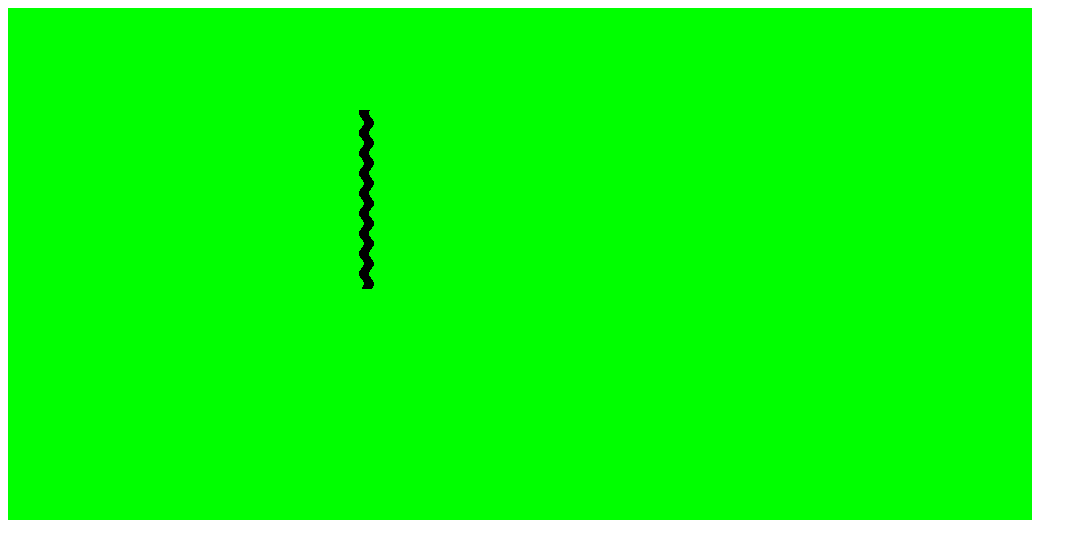
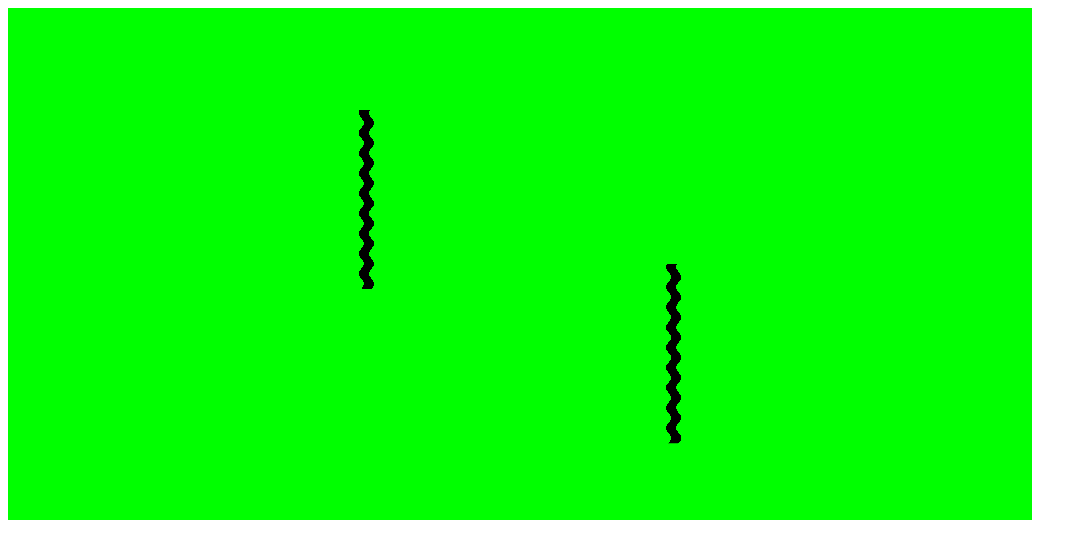
Before and after one commit to baranusta/Trake, a plain HTML site: page trake.html in a window 1280 px wide. Shown: the whole page, without its empty margins (0-1087 px from the left). Drawn offline with Linux system fonts and the light colour scheme.

Commit message:
Implements Collision detection.

```diff
--- /dev/null
+++ b/physics.js
@@ -0,0 +1,41 @@
+class Physics {
+    static parameterCheck(outer, inner) {
+        if (outer instanceof Box && outer instanceof Box)
+            return true;
+        return false;
+    }
+
+    static isCompletelyInside(outer, inner) {
+        if(this.parameterCheck(outer, inner)){
+            if(outer.xMin< inner.xMin && outer.xMax > inner.xMax
+                && outer.yMin< inner.yMin && outer.yMax > inner.yMax)
+                return true;
+            return false;
+        }
+        return false;
+    }
+
+    static isCompletelyOutside(outer, inner) {
+        if(this.parameterCheck(outer, inner)){
+            if(outer.xMin> inner.xMax || outer.xMax < inner.xMin
+                || outer.yMin> inner.yMax || outer.yMax < inner.yMin)
+                return true;
+            return false;
+        }
+        return false;
+    }
+
+    static isColliding(outer, inner) {
+        return !this.isCompletelyOutside(outer, inner);
+    }
+
+};
+
+class Box {
+    constructor(center, size) {
+        this.xMin = center[0] - size[0]/2.0;
+        this.yMin = center[1] - size[1]/2.0;
+        this.xMax = center[0] + size[0]/2.0;
+        this.yMax = center[1] + size[1]/2.0;
+    }
+}
--- a/rectangle.js
+++ b/rectangle.js
@@ -1,12 +1,10 @@
 class Rectangle {
 
-    constructor(center, program) {
+    constructor(program) {
         this.program = program;
 
         this.vao = gl.createBuffer();
         gl.bindBuffer(gl.ARRAY_BUFFER, this.vao);
-
-        this.displacement = center;
 
         let vertices = [
             vec2(0.5 / 2, 0.5),
@@ -40,10 +38,8 @@ class Rectangle {
 
         gl.uniform2f(this.program.viewSize, viewSize[0], viewSize[1]);
 
-        let temp_displacement = add(displacement, this.displacement);
-
         {
-            let end = vec2(temp_displacement[0], temp_displacement[1]);
+            let end = vec2(displacement[0], displacement[1]);
             let offset = frame;
             let constant = 1 / 2.0;
             if (!isPositiveDir(direction)) {
@@ -64,8 +60,8 @@ class Rectangle {
         }
 
         gl.uniform2f(this.program.displacement,
-            temp_displacement[0],
-            temp_displacement[1]
+            displacement[0],
+            displacement[1]
         );
 
         gl.bindBuffer(gl.ARRAY_BUFFER, this.vao);
--- a/snake.js
+++ b/snake.js
@@ -32,7 +32,7 @@ class Snake {
                 center[1] += length / 2.0;
                 break;
         }
-        this.parts = [new SnakePart("0", center, 0.02, length, direction, this.program)];
+        this.parts = [new SnakePart("0", center, [0.02, length], direction, this.program)];
         this.i_head = 0;
         this.i_tail = 0;
     }
@@ -43,43 +43,26 @@ class Snake {
         });
     }
 
-    updatePart(index, func){
-        if(isHorizontal(this.parts[index].direction))
-        {
-            let speed = this.speed * viewSize[1]/viewSize[0]
-            this.parts[index].move(speed);
-            func(speed);
-        }
-        else
-        {
-            this.parts[index].move(this.speed);
-            func(this.speed);
-        }
+    getCollider(){
+        return new Box(this.parts[this.i_head].displacement, [0.02,this.parts[this.i_head].length]);
+    }
+
+    eachCollisionBox(func){
+        this.parts.forEach(function (part) {
+            if(!func(part.collisionBox))
+            {
+                return;
+            }
+        });
+    }
+
+    isFirstPartsCollisionBox(collisionBox){
+        return collisionBox === this.parts[this.i_head].collisionBox
     }
 
     update() {
-        if(isHorizontal(this.parts[this.i_head].direction))
-        {
-            let speed = this.speed * viewSize[1]/viewSize[0]
-            this.parts[this.i_head].move(speed);
-            this.parts[this.i_head].grow(speed);
-        }
-        else
-        {
-            this.parts[this.i_head].move(this.speed);
-            this.parts[this.i_head].grow(this.speed);
-        }
-        if(isHorizontal(this.parts[this.i_tail].direction))
-        {
-            let speed = this.speed * viewSize[1]/viewSize[0]
-            this.parts[this.i_tail].move(speed);
-            this.parts[this.i_tail].shrink(speed);
-        }
-        else
-        {
-            this.parts[this.i_tail].move(this.speed);
-            this.parts[this.i_tail].shrink(this.speed);
-        }
+        this.parts[this.i_head].move(this.speed, 1);
+        this.parts[this.i_tail].move(this.speed, -1);
         if (this.parts[this.i_tail].length <= 0) {
             this.parts.splice(this.i_tail, 1);
             this.i_head--;
@@ -94,10 +77,8 @@ class Snake {
             direction = this.parts[this.i_head].direction - 1;
             direction += DIRECTION.COUNT;
         }
-        console.log(direction);
         direction %= DIRECTION.COUNT;
-        console.log(direction);
-        var startPoint = add(this.parts[this.i_head].rectangle.displacement, this.parts[this.i_head].displacement);
+        var startPoint = vec2(this.parts[this.i_head].displacement[0], this.parts[this.i_head].displacement[1]);
 
         {
             let constant = isPositiveDir(this.parts[this.i_head].direction) ? +1 / 2.0 : -1 / 2.0;
@@ -107,7 +88,7 @@ class Snake {
             else
                 startPoint[1] += this.parts[this.i_head].length * constant;
         }
-        this.parts.push(new SnakePart("P_1", startPoint, 0.02, 0.0, direction, this.program));
+        this.parts.push(new SnakePart("P_1", startPoint, [0.02, 0.0], direction, this.program));
         this.i_head = this.parts.length - 1;
     }
 }
--- a/snake_part.js
+++ b/snake_part.js
@@ -1,18 +1,19 @@
 
 class SnakePart {
 
-    constructor(name, center, width, length, direction, program) {
+    constructor(name, center, size, direction, program) {
         this.name = name;
-        this.displacement = vec2(0, 0);
+        this.displacement = center;
         this.direction = direction;
-        this.length = length;
+        this.length = size[1];
 
-        this.width = width;
-        this.rectangle = new Rectangle(center, program);
+        this.width = size[0];
+        this.rectangle = new Rectangle(program);
+        this.collisionBox = new Box(this.displacement, size);
     }
 
     draw(frame) {
-        this.rectangle.draw(frame,this.width, this.length, this.displacement, this.direction);
+        this.rectangle.draw(frame, this.width, this.length, this.displacement, this.direction);
     }
 
     grow(speed) {
@@ -23,12 +24,14 @@ class SnakePart {
         this.length -= speed;
     }
 
-    move(speed){
+    move(speed, updateSize) {
         switch (this.direction) {
             case DIRECTION.EAST:
+                speed = (speed * viewSize[1] / viewSize[0]);
                 this.displacement[0] += speed / 2.0;
                 break;
             case DIRECTION.WEST:
+                speed = (speed * viewSize[1] / viewSize[0]);
                 this.displacement[0] -= speed / 2.0;
                 break;
             case DIRECTION.NORTH:
@@ -38,5 +41,11 @@ class SnakePart {
                 this.displacement[1] -= speed / 2.0;
                 break;
         }
+        if(updateSize > 0)
+            this.grow(speed);
+        else
+            this.shrink(speed);
+
+        this.collisionBox = new Box(this.displacement, [this.width, this.length]);
     }
 }
--- a/trake.html
+++ b/trake.html
@@ -66,6 +66,7 @@
 <script type="text/javascript" src="globals.js"></script>
 <script type="text/javascript" src="direction.js"></script>
 <script type="text/javascript" src="rectangle.js"></script>
+<script type="text/javascript" src="physics.js"></script>
 <script type="text/javascript" src="snake_part.js"></script>
 <script type="text/javascript" src="snake.js"></script>
 <script type="text/javascript" src="trake.js"></script>
--- a/trake.js
+++ b/trake.js
@@ -1,5 +1,7 @@
 
 let player_1;
+let player_2;
+let world = {};
 let frame=0;
 
 let gameEnded = false;
@@ -16,18 +18,47 @@ window.onload = function () {
     gl.clearColor(0, 1.0, 0, 1);
 
     player_1 = new Snake( "P_1", vec2(-.3, 0), DIRECTION.NORTH );
-
+    player_2 = new Snake( "P_1", vec2(.3, 0), DIRECTION.NORTH );
+    world.boundaries = new Box([0,0], [2,2]);
     gameLoop();
 }
 
 const gameLoop = function(){
     gl.clear(gl.COLOR_BUFFER_BIT);
     frame++;
+
     if(!gameEnded)
     {
+        player_2.eachCollisionBox(function(collisionBox){
+            if(Physics.isColliding(player_1.getCollider(),collisionBox)){
+                console.log("player1 collided");
+                return false;
+            }
+
+            if(Physics.isColliding(player_2.getCollider(),collisionBox)){
+                if(!player_2.isFirstPartsCollisionBox(collisionBox))
+                    console.log("player2 self collided");
+                return false;
+            }
+        });
+
+        player_1.eachCollisionBox(function(collisionBox){
+            if(Physics.isColliding(player_2.getCollider(),collisionBox)){
+                console.log("player2 collided");
+                return false;
+            }
+
+            if(Physics.isColliding(player_1.getCollider(),collisionBox)){
+                if(!player_1.isFirstPartsCollisionBox(collisionBox))
+                    console.log("player1 self collided");
+                return false;
+            }
+        });
+
 
         player_1.update();
         player_1.draw(frame);
+        player_2.draw(frame);
         window.requestAnimationFrame(gameLoop);
     }
     else
```
